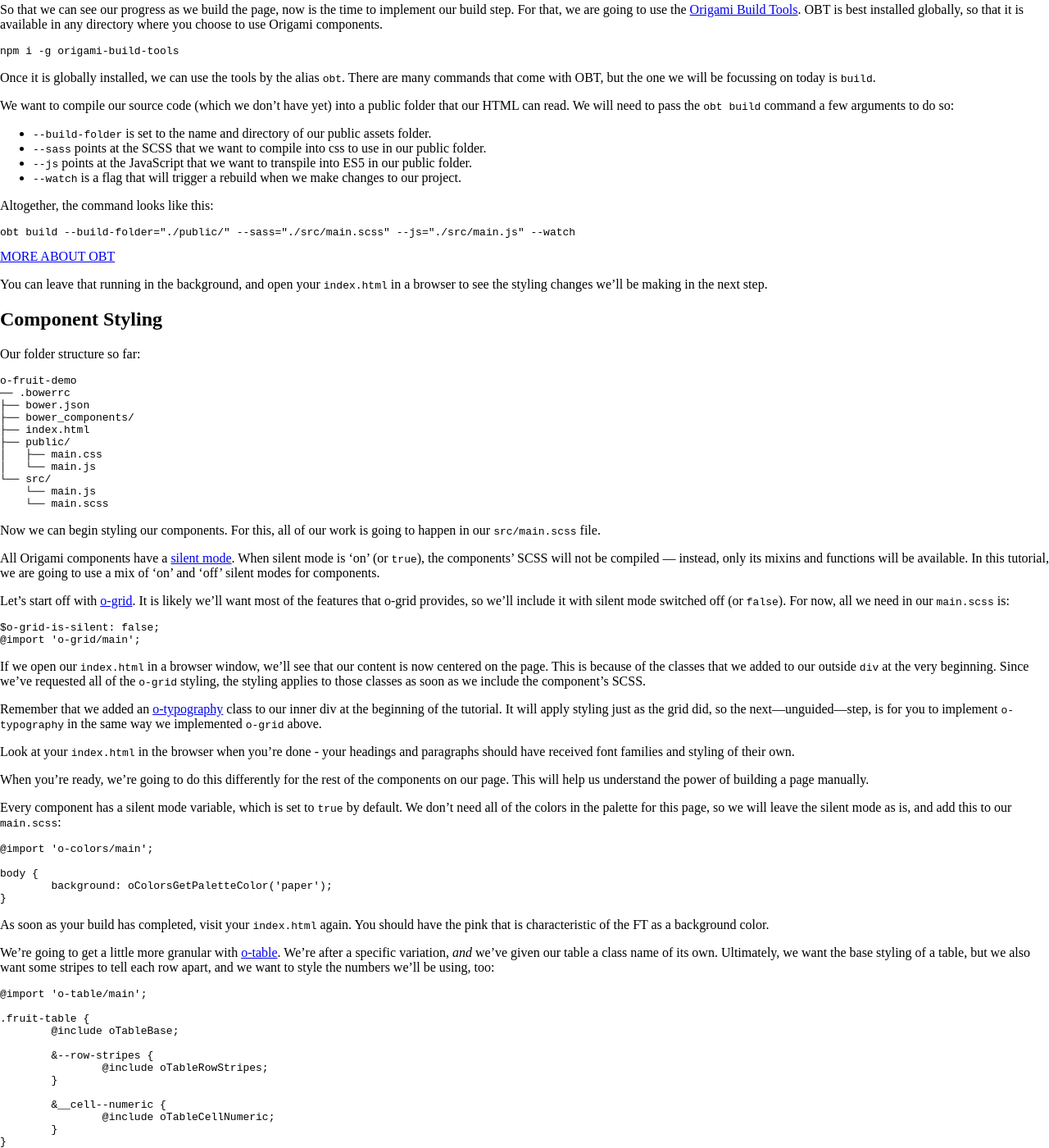
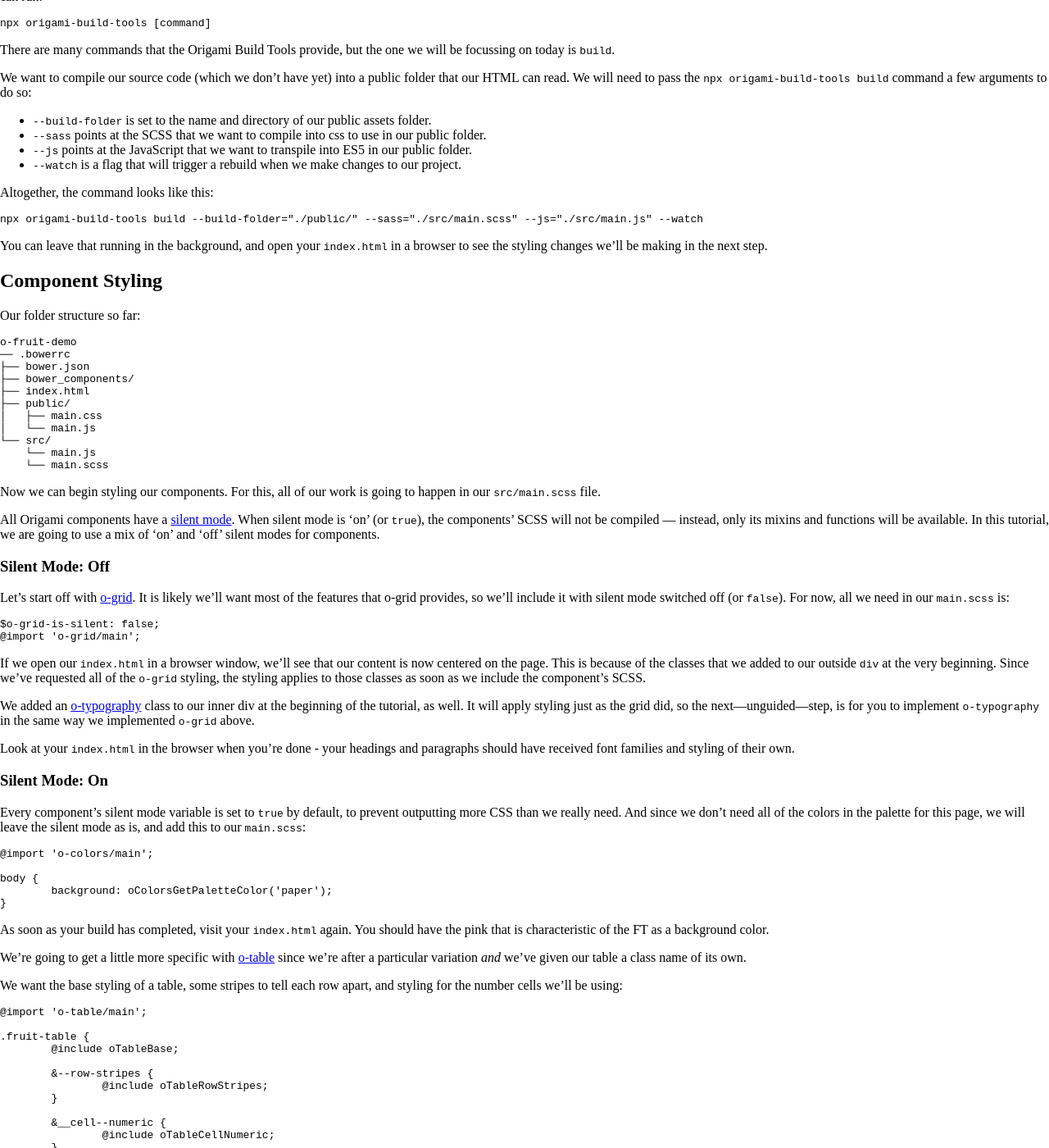
Before and after one commit to Financial-Times/origami-website, a Jekyll site: the page built from _tutorials/manual-build.md, in a window 1280 px wide and 1400 px high, scrolled down 3082 px. Shown: the whole window at 82% size. Built offline with Jekyll 4.4.1, drawn with Linux system fonts in a browser that asks for light colours; a style sheet for code colours, icons or effects is not loaded; some of the changed text lies outside the part shown.

Commit message:
small wording changes, add next steps

```diff
--- a/_tutorials/manual-build.md
+++ b/_tutorials/manual-build.md
@@ -38,7 +38,7 @@ Eventually, we'll have a folder tree that separates our HTML, CSS, JavaScript, d
 ├── index.html</code>
 </pre></aside>
 
-The `link` and the `script` tags are pointing at our public assets, which will be available once we have performed a build step and compiled our source code. We'll need to put together that source code before any compilation can happen. It will be written in plain Javascript and in SCSS, and each of those will be in their individual folders in our project:
+The `link` and the `script` tags are pointing at our public assets, which will be available once we have performed a build step and compiled our source code. That source code will be written in plain Javascript and in SCSS, and each of those will be in their individual folders in our project:
 
 <pre><code class="o-syntax-highlight--html">mkdir src && touch src/main.js src/main.scss</code></pre>
 
@@ -118,7 +118,7 @@ This means that, in order for Bower to find the components we will be installing
 </pre>
 </aside>
 
-Next, we need to install our components as direct dependencies, because they are crucial to our page. We will opt to install them through the command line, and save them to a `bower.json`. For the scope of this tutorial, all that needs to be in the file right now is:
+Next, we need to install our components as direct dependencies, because they are crucial to our page. We will opt to install them through the command line, and save them to a `bower.json`. For the scope of this tutorial, all that needs to be in that file right now is:
 
 <pre><code class="o-syntax-highlight--json">{
 	"name": "o-fruit-demo"
@@ -159,22 +158,20 @@ g pu
 </aside>
 
 So that we can see our progress as we build the page, now is the time to implement our build step.
-For that, we are going to use the [Origami Build Tools](https://github.com/Financial-Times/origami-build-tools). OBT is best installed globally, so that it is available in any directory where you choose to use Origami components.
+For that, we are going to use the [Origami Build Tools](https://github.com/Financial-Times/origami-build-tools). As long as you have Node.js installed, you can run:
 
-<pre><code class="o-syntax-highlight--html">npm i -g origami-build-tools</code></pre>
+<pre><code class="o-syntax-highlight--html">npx origami-build-tools [command]</code></pre>
 
-Once it is globally installed, we can use the tools by the alias `obt`. There are many commands that come with OBT, but the one we will be focussing on today is `build`.
+There are many commands that the Origami Build Tools provide, but the one we will be focussing on today is `build`.
 
-We want to compile our source code (which we don't have yet) into a public folder that our HTML can read. We will need to pass the `obt build` command a few arguments to do so:
+We want to compile our source code (which we don't have yet) into a public folder that our HTML can read. We will need to pass the `npx origami-build-tools build` command a few arguments to do so:
 - `--build-folder` is set to the name and directory of our public assets folder.
 - `--sass` points at the SCSS that we want to compile into css to use in our public folder.
 - `--js` points at the JavaScript that we want to transpile into ES5 in our public folder.
 - `--watch` is a flag that will trigger a rebuild when we make changes to our project.
 
 Altogether, the command looks like this:
-<pre class="o-layout__main__full-span"><code class="o-syntax-highlight--html">obt build --build-folder="./public/" --sass="./src/main.scss" --js="./src/main.js" --watch</code></pre>
-
-<aside><a href="/#TODO">MORE ABOUT OBT</a></aside>
+<pre class="o-layout__main__full-span"><code class="o-syntax-highlight--html">npx origami-build-tools build --build-folder="./public/" --sass="./src/main.scss" --js="./src/main.js" --watch</code></pre>
 
 You can leave that running in the background, and open your `index.html` in a browser to see the styling changes we'll be making in the next step.
 
@@ -200,6 +197,8 @@ Now we can begin styling our components. For this, all of our work is going to h
 
 All Origami components have a [silent mode](/#TODO). When silent mode is 'on' (or `true`), the components' SCSS will not be compiled — instead, only its mixins and functions will be available. In this tutorial, we are going to use a mix of 'on' and 'off' silent modes for components.
 
+### Silent Mode: Off
+
 Let's start off with [o-grid](/#TODO). It is likely we'll want most of the features that o-grid provides, so we'll include it with silent mode switched off (or `false`). For now, all we need in our `main.scss` is:
 
 <pre><code class="o-syntax-highlight--scss">$o-grid-is-silent: false;
@@ -207,13 +206,13 @@ Let's start off with [o-grid](/#TODO). It is likely we'll want most of the featu
 
 If we open our `index.html` in a browser window, we'll see that our content is now centered on the page. This is because of the classes that we added to our outside `div` at the very beginning. Since we've requested all of the `o-grid` styling, the styling applies to those classes as soon as we include the component's SCSS.
 
-Remember that we added an [o-typography](/#TODO) class to our inner div at the beginning of the tutorial. It will apply styling just as the grid did, so the next—unguided—step, is for you to implement `o-typography` in the same way we implemented `o-grid` above.
+We added an [o-typography](/#TODO) class to our inner div at the beginning of the tutorial, as well. It will apply styling just as the grid did, so the next—unguided—step, is for you to implement `o-typography` in the same way we implemented `o-grid` above.
 
 Look at your `index.html` in the browser when you're done - your headings and paragraphs should have received font families and styling of their own.
 
-When you're ready, we're going to do this differently for the rest of the components on our page. This will help us understand the power of building a page manually.
+### Silent Mode: On
 
-Every component has a silent mode variable, which is set to `true` by default. We don't need all of the colors in the palette for this page, so we will leave the silent mode as is, and add this to our `main.scss`:
+Every component's silent mode variable is set to `true` by default, to prevent outputting more CSS than we really need. And since we don't need all of the colors in the palette for this page, we will leave the silent mode as is, and add this to our `main.scss`:
 
 <pre><code class="o-syntax-highlight--scss">@import 'o-colors/main';
 
@@ -223,7 +222,9 @@ body {
 
 As soon as your build has completed, visit your `index.html` again. You should have the pink that is characteristic of the FT as a background color.
 
-We're going to get a little more granular with [o-table](/#TODO). We're after a specific variation, _and_ we've given our table a class name of its own. Ultimately, we want the base styling of a table, but we also want some stripes to tell each row apart, and we want to style the numbers we'll be using, too:
+We're going to get a little more specific with [o-table](/#TODO) since we're after a particular variation _and_ we've given our table a class name of its own.
+
+We want the base styling of a table, some stripes to tell each row apart, and styling for the number cells we'll be using:
 
 <pre><code class="o-syntax-highlight--scss">@import 'o-table/main';
 
@@ -267,3 +268,15 @@ document.addEventListener('DOMContentLoaded', function() {
 	document.dispatchEvent(new CustomEvent('o.DOMContentLoaded'));
 });</code>
 </pre>
+
+Now you can sort fruit alphabetically by name or characteristic, or numerically by popularity.
+
+## Next steps
+
+We've stepped through a basic set up of components with the Build Service, and these are the fundamental steps for any component you might want to use within your product.
+
+There are a few more aspects to the development of a product with Origami components that are important for compatibility and consistency, and we encourage you to read more about them:
+
+- Origami components have been developed to provide a 'core' experience for older browsers, and an 'enhanced' experience for newer ones, and we check for this using a ['cuts the mustard '](/#TODO) test, which can determine which experience to serve to which browser.
+- Another service we provide is the ['Polyfill Service'](/#TODO), which makes newer APIs available to older browsers, allowing us to write code to modern standards.
+- [Component versioning](/#TODO) is also important when building and maintaining products that use Origami components.
```
Also changed, not shown: other parts of _tutorials/manual-build.md (+1 -2 lines).
